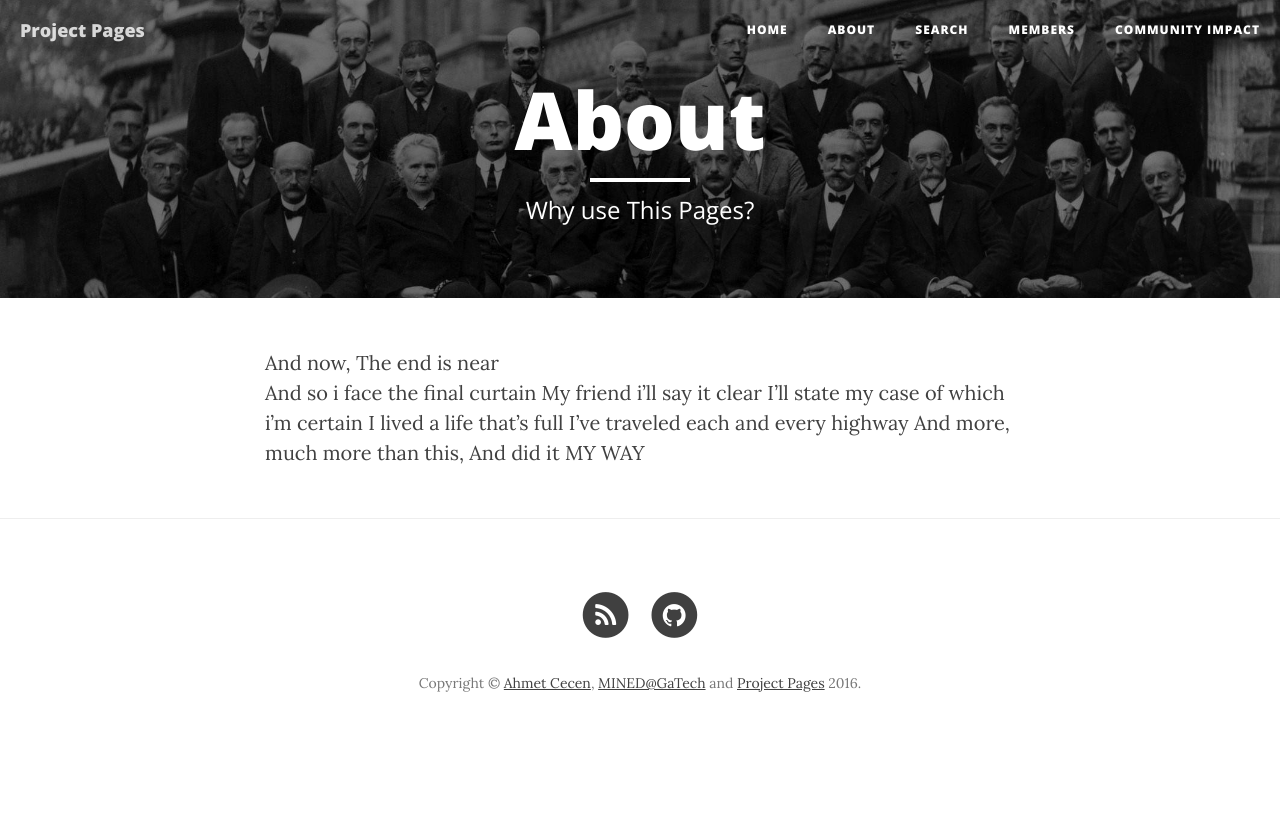
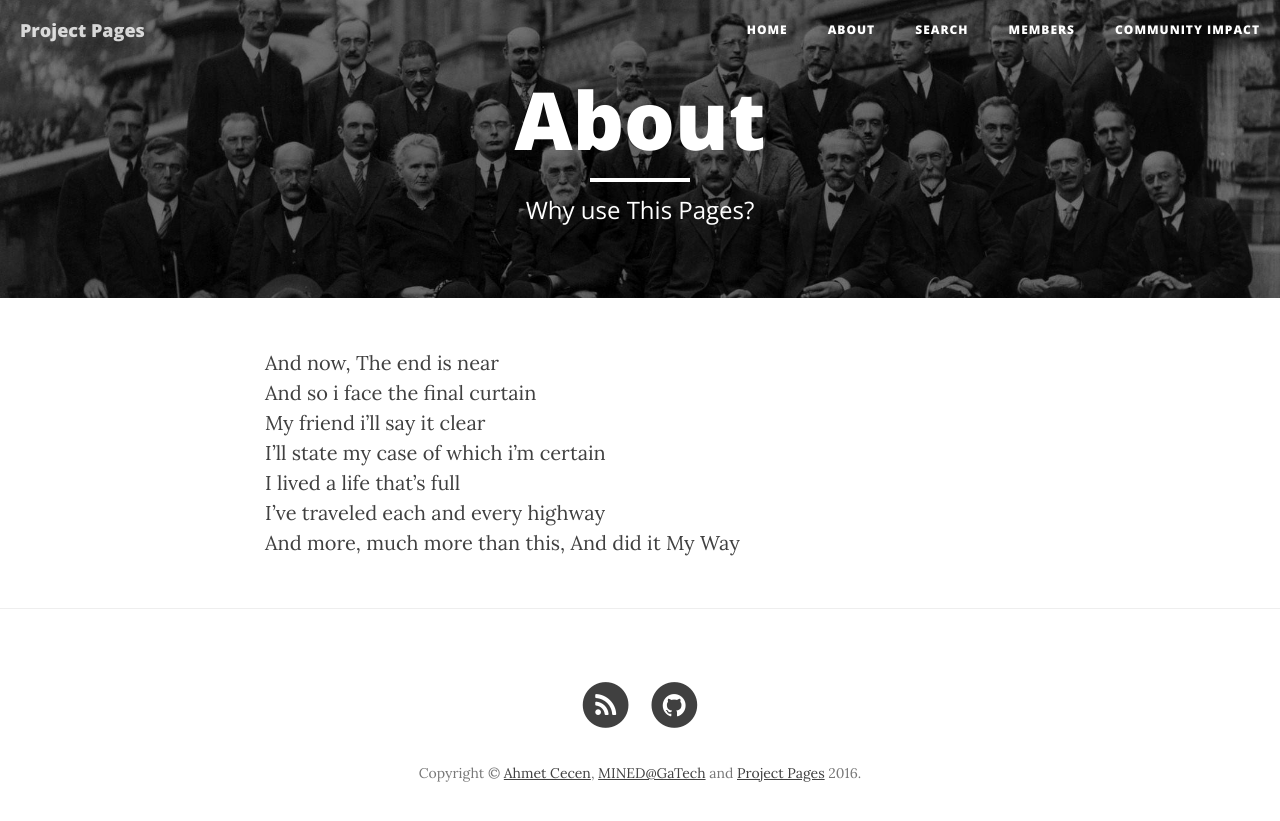
Before and after one commit to 23doyoon/23doyoon.github.io, a Jekyll site: the page built from about.md, in a window 1280 px wide. Shown: the top 821 px of the page. Built offline with Jekyll 4.4.1, drawn with Linux system fonts in a browser that asks for light colours; nearby versions of some CDN libraries.

```diff
--- a/_data/members.yml
+++ b/_data/members.yml
@@ -2,7 +2,7 @@
 
 - name: DO YOON KIM
   role: Computer Engineering / LOVE-INHA
-  img: img/dy.jpg
+  img: /img/dy.jpg
   github: 23doyoon
   gplus: https://plus.google.com/+AhmetCecen-GPlus
   bio: Wellcome my pages.
--- a/about.md
+++ b/about.md
@@ -6,9 +6,9 @@ header-img: "img/home-bg.jpg"
 ---
 
 And now, The end is near <br/>
-And so i face the final curtain
-My friend i'll say it clear
-I'll state my case of which i'm certain
-I lived a life that's full
-I've traveled each and every highway
-And more, much more than this, And did it MY WAY
+And so i face the final curtain <br/>
+My friend i'll say it clear <br/>
+I'll state my case of which i'm certain <br/>
+I lived a life that's full <br/>
+I've traveled each and every highway <br/>
+And more, much more than this, And did it My Way <br/>
--- a/members.html
+++ b/members.html
@@ -8,7 +8,7 @@ header-img: "img/home-bg.jpg"
 
 {% for member in site.data.members %} {% if member.visible == true %}
 
-	<img src="{{ member.img }}" style="margin-top:0px; margin-bottom:5px; margin-right:10px; float:left; width:150px !important">
+	<img src="{{ member.img }}" style="margin-top:0px; margin-bottom:5px; margin-right:10px; float:left; width:300px !important">
 
 	<h1>{{ member.name }}</h1>
 
```
